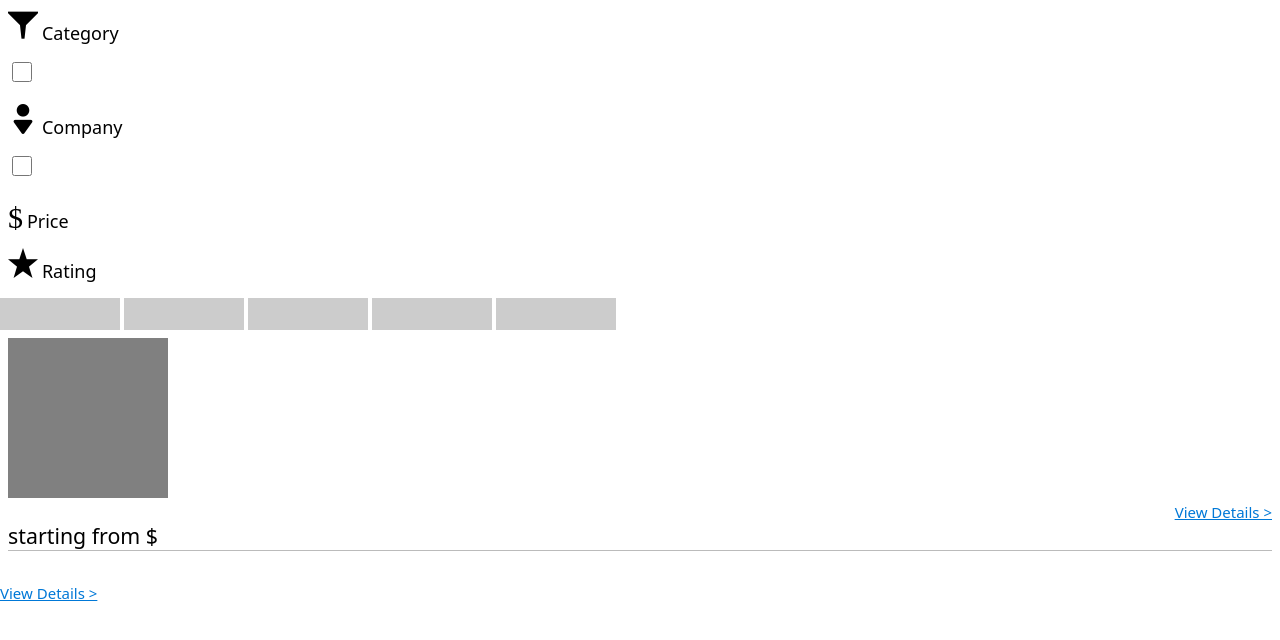
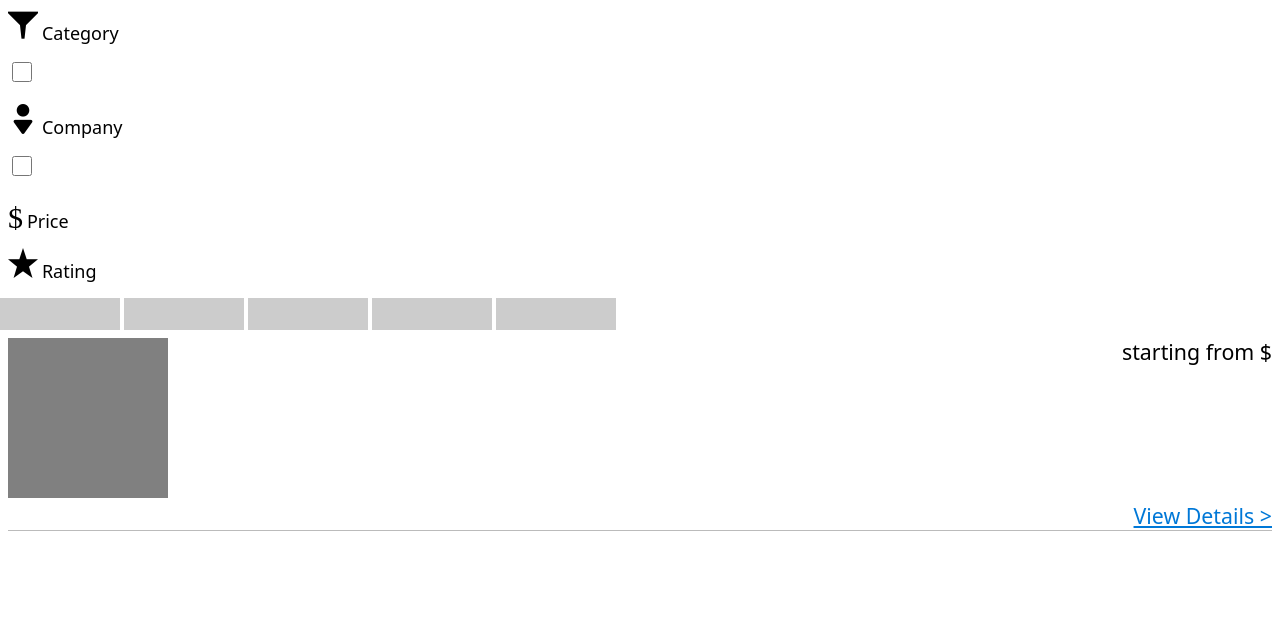
Before and after one commit to phosphoer/winjs-store, a website with bundled scripts: page src/pages/search/search.html in a window 1280 px wide. Built offline with nearby package versions, Linux system fonts and the light colour scheme.

Commit message:
no message

```diff
--- a/src/pages/search/search.html
+++ b/src/pages/search/search.html
@@ -65,19 +65,13 @@
                                 <div class="placeholderImg"></div>
                                 <span class="name" data-win-bind="textContent: name"></span>
                             </div>
-                            <span data-win-bind="textContent: price"></span>
+                            <span class="price" data-win-bind="textContent: price"></span>
                         </div>
                         <div class="resultListTemplateBottom">
                             <div data-win-control="WinJS.UI.Rating" data-win-options="{ disabled: true }" data-win-bind="winControl.userRating: ratingAvg"></div>
-                            <span data-win-bind="textContent: company"></span>
-                            <a data-win-bind="_data: this" onclick="WinJS.Navigation.navigate('/pages/detail/detail.html', this._data);">View Details ></a>
+                            <span class="company" data-win-bind="textContent: company"></span>
+                            <a class="details" data-win-bind="_data: this" onclick="WinJS.Navigation.navigate('/pages/detail/detail.html', this._data);">View Details ></a>
                         </div>
-                        <span class="price" data-win-bind="textContent: price"></span>
-                    </div>
-                    <div class="resultListTemplateBottom">
-                        <div data-win-control="WinJS.UI.Rating" data-win-options="{ disabled: true }" data-win-bind="winControl.userRating: ratingAvg"></div>
-                        <span class="company" data-win-bind="textContent: company"></span>
-                        <a class="details" data-win-bind="_data: this" onclick="WinJS.Navigation.navigate('/pages/detail/detail.html', this._data);">View Details ></a>
                     </div>
                 </div>
             </div>
```
